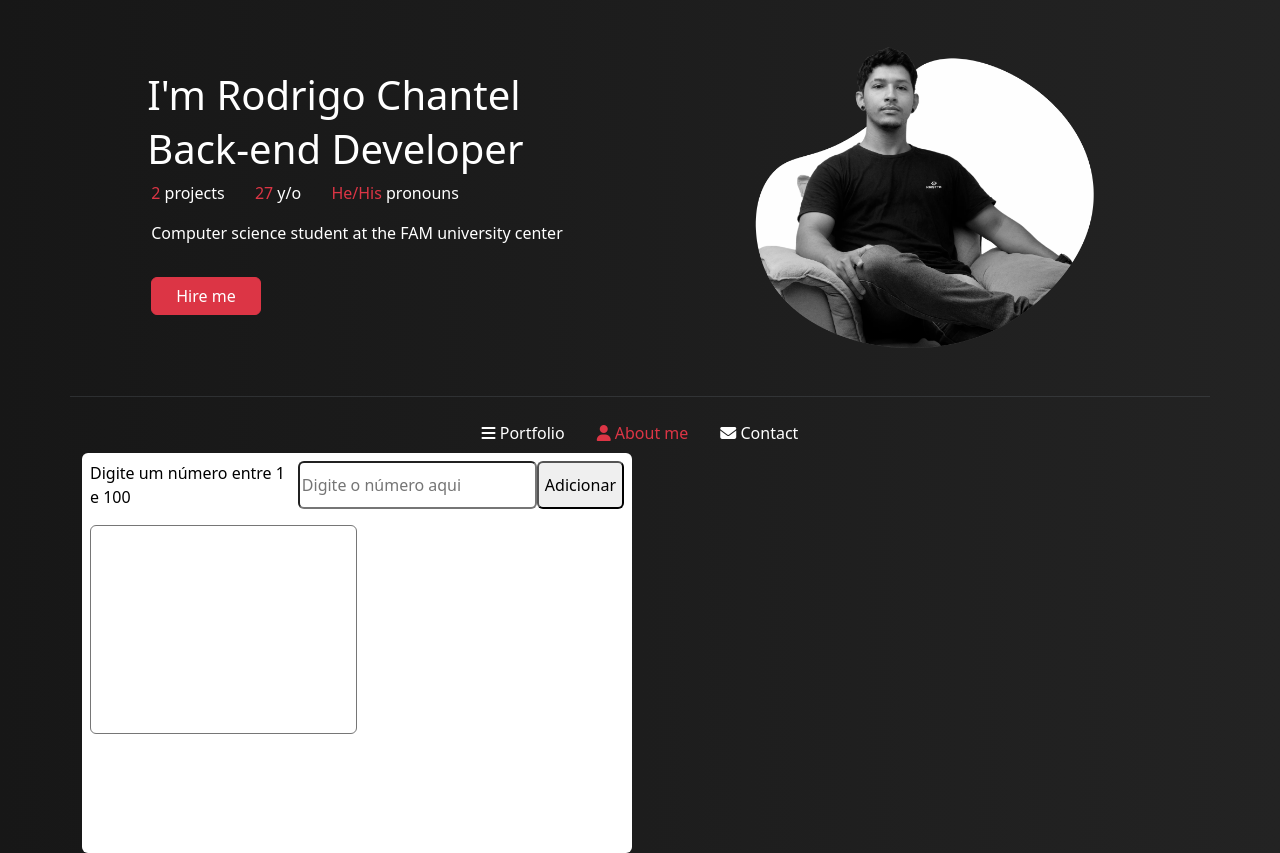
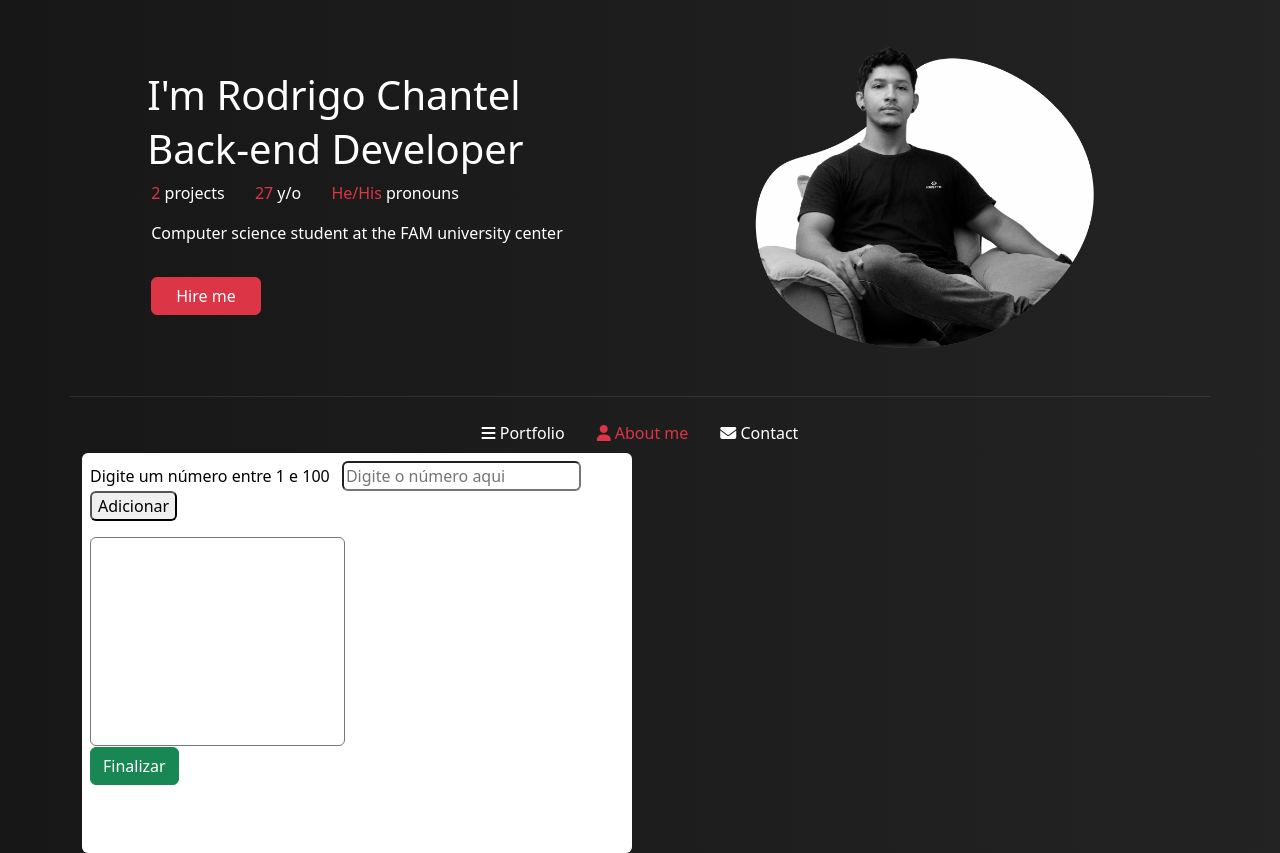
Before and after one commit to RodrigoChantel/portfolio, a PHP site: page /about.php in a window 1280 px wide. Shown: the part 57-910 px from the top of the page. Run offline with PHP 8.4, Linux system fonts and the light colour scheme; lists and menus that the app fills with data are empty; some libraries are stand-ins or nearby versions.

Commit message:
Atividade JS

```diff
--- a/about.php
+++ b/about.php
@@ -19,17 +19,23 @@
         <div class="col-md-12">
             <div class="bg-white rounded rounded-2 p-2" style="width: 550px; height: 400px;">
                 <div class="row">
-                    <div class="col-md-12 d-flex justify-content-end">
+                    <div class="col-md-12">
                         <span class="text-black me-2">Digite um número entre 1 e 100</span>
                         <input class="rounded rounded-2" id="data" type="number" placeholder="Digite o número aqui">
                         <button class="rounded rounded-2" onclick="insertData()">Adicionar</button>
                     </div>
                 </div>
                 <div class="row">
-                    <div class="col-md-12 pt-3">
-                        <select class="w-50 rounded rounded-2" name="showData" id="showData" size="9">
+                    <div class="col-md-6 pt-3">
+                        <select class="w-100 rounded rounded-2" name="showData" id="showData" size="9">
 
                         </select>
+                        <div>
+                            <button id="results" onclick="results()" class="btn btn-success">Finalizar</button>
+                        </div>
+                    </div>
+                    <div id="showResults" class="col-md-6 pt-3">
+
                     </div>
                 </div>
             </div>
@@ -37,6 +43,8 @@
     </div>
 
     <script>
+
+            let values = [];
 
             function isNumber(n) {
                 if(Number(n) >= 1 && Number(n) <= 100){
@@ -47,7 +55,7 @@
             }
 
             function onList(n, l) {
-                if(l.indexOf(Number(n)) !== -1){
+                if(l.indexOf(Number(n)) != -1){
                     return true;
                 }else{
                     return false;
@@ -59,13 +67,53 @@
                 let data = document.getElementById('data');
                 let showData = document.getElementById('showData');
                 let newOption  = document.createElement('option');
-                let values = [];
 
                 if (isNumber(data.value) && !onList(data.value, values)) {
-                    window.alert('Tudo ok');
+                    values.push(Number(data.value));
+
+                    newOption.text = 'Valor ' + data.value + ' foi adicionado';
+                    newOption.value = values;
+
+                    showData.add(newOption);
                 }else{
                     window.alert('O valor é inválido ou já está na lista.');
                 }
+
+                data.value = '';
+                data.focus();
+            }
+
+            // calcular resultados
+
+            function results() {
+                if(values.length == 0){
+                    window.alert('Adicione valores antes de finalizar');
+                }else{
+                    const allNumbers = values;
+                    let soma = 0;
+                    let showResults = document.getElementById('showResults');
+                    let totalLines = allNumbers.length;
+                    let maior = values[0];
+                    let menor = values[0];
+
+                    for (let i = 0; i<allNumbers.length; i++){
+                        soma +=allNumbers[i];
+                    }
+
+                    for(let pos in values){
+                        if(values[pos] > maior)
+                            maior = values[pos];
+                        if(values[pos] < menor)
+                            menor = values[pos];
+                    }
+
+                    showResults.innerHTML = '';
+                    showResults.innerHTML += '<p>Existem ' + totalLines + ' valores adicionados</p>';
+                    showResults.innerHTML += `<p>O maior valor é ${maior}</p>`;
+                    showResults.innerHTML += `<p>O menor valor é ${menor}</p>`;
+                    showResults.innerHTML += '<p>A soma total dos valores é ' + soma + '</p>';
+                }
+
             }
     </script>
 
```
